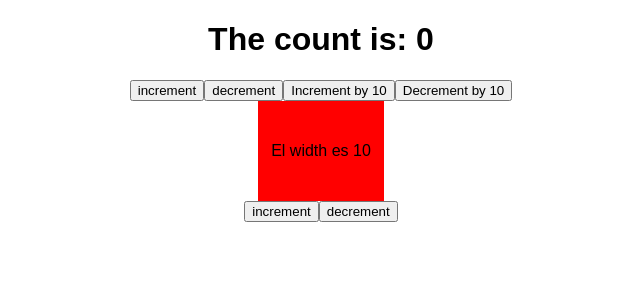
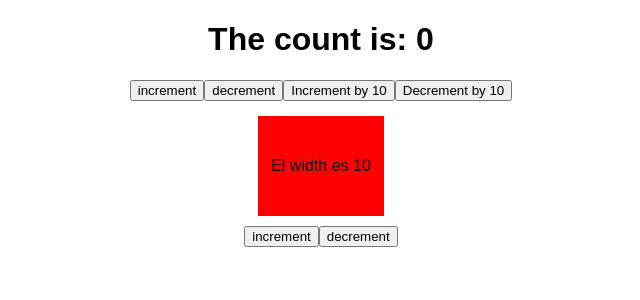
Before and after one commit to agustinfranchetti/redux-rtk-test, a React (Create React App) app: page / in a window 1280 px wide. Shown: the top 300 px of the page, without its empty margins (319-959 px from the left). Built offline with nearby package versions, Linux system fonts and the light colour scheme.

Commit message:
updated folder structure

```diff
--- a/src/App.css
+++ b/src/App.css
@@ -9,6 +9,8 @@
   background-color: red;
   margin-left: auto;
   margin-right: auto;
+  margin-top: 15px;
+  margin-bottom: 10px;
 }
 .text {
   margin: auto;
--- a/src/App.js
+++ b/src/App.js
@@ -1,7 +1,7 @@
 import React from "react";
 import { useDispatch, useSelector } from "react-redux";
-import { decrement, increment, incrementByAmount, decrementByAmount } from "./redux/counter";
-import { widthIncrease, widthDecrease} from "./redux/boxWidth";
+import { decrement, increment, incrementByAmount, decrementByAmount } from "./features/counter/counterSlice";
+import { widthIncrease, widthDecrease} from "./features/boxWidth/boxWidth";
 import "./App.css";
 
 export default function App() {
--- a/src/redux/store.js
+++ b/src/app/store.js
@@ -1,6 +1,6 @@
 import { configureStore } from "@reduxjs/toolkit";
-import counterReducer from "./counter";
-import widthModifier from "./boxWidth";
+import counterReducer from "../features/counter/counterSlice";
+import widthModifier from "../features/boxWidth/boxWidth";
 
 export default configureStore({
   reducer: {
--- a/src/index.js
+++ b/src/index.js
@@ -2,7 +2,7 @@ import React from 'react';
 import ReactDOM from 'react-dom/client';
 import App from './App';
 import { Provider } from 'react-redux';
-import store from './redux/store';
+import store from './app/store';
 
 const root = ReactDOM.createRoot(document.getElementById('root'));
 root.render(
--- /dev/null
+++ b/src/pokemon/pokemonApi.js.js
@@ -0,0 +1 @@
+import { createApi } from '@reduxjs/toolkit/query'
```
Also changed, not shown: src/features/boxWidth/boxWidth.js (renamed from src/redux/boxWidth.js), src/features/counter/counterSlice.js (renamed from src/redux/counter.js).
